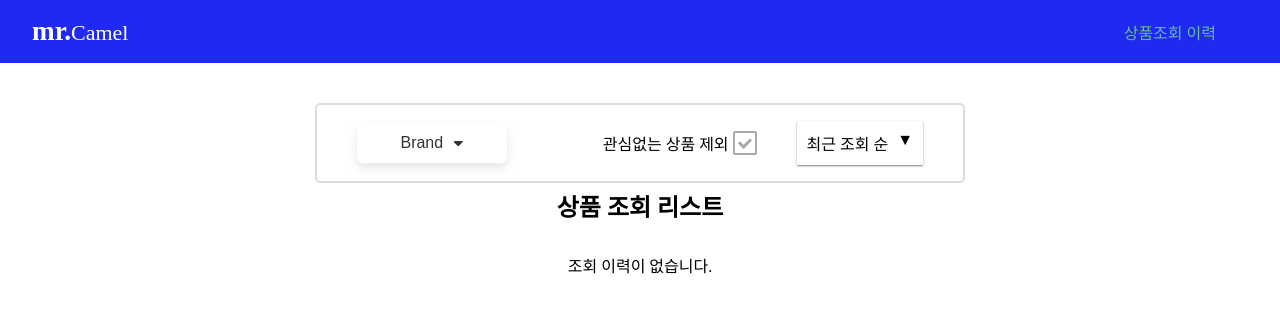
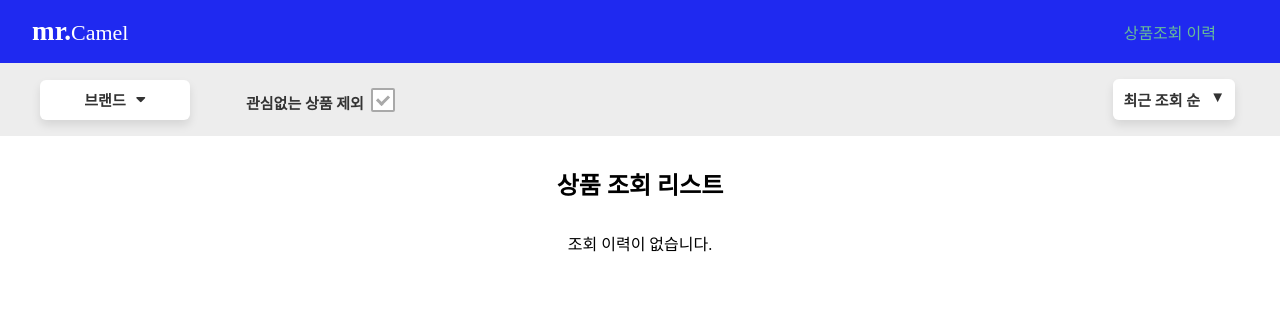
Before and after one commit to jiyoon1156/mrcamel-assignment2, a React (Create React App) app: page /recentList in a window 1280 px wide. Shown: the top 312 px of the page. Built offline with nearby package versions, Linux system fonts and the light colour scheme.

Commit message:
[STYLE] 조회 이력 페이지 FilterBar 디자인 수정

```diff
--- a/src/pages/RecentList/FilterBar/Filter/BrandFilter.js
+++ b/src/pages/RecentList/FilterBar/Filter/BrandFilter.js
@@ -32,7 +32,7 @@ class BrandFilter extends Component {
     return (
       <BrandBox>
         <OptionBox onClick={handleDrop}>
-          <span>Brand</span> <i className="fas fa-sort-down" />
+          <span>브랜드</span> {isDroped ? <i className="fas fa-sort-up" /> : <i className="fas fa-sort-down" />}
         </OptionBox>
         <BrandSelect isDrop={isDroped}>
           {brandDropList.map((brand, idx) => (
@@ -61,10 +61,16 @@ const OptionBox = styled.button`
 
   span {
     margin-right: 10px;
+    font-weight: 700;
+    font-size: 15px;
   }
 
-  i {
+  .fa-sort-down {
     padding-bottom: 7px;
+  }
+
+  .fa-sort-up {
+    padding-top: 7px;
   }
 
   &:hover {
@@ -77,6 +83,7 @@ const OptionBox = styled.button`
 const BrandSelect = styled.div`
   position: absolute;
   visibility: ${(props) => (props.isDrop ? 'visible' : 'hidden')};
+  border: 1px solid #ededed;
 `;
 
 const DropList = styled.div`
@@ -84,15 +91,16 @@ const DropList = styled.div`
   justify-content: center;
   align-items: center;
   width: 150px;
-  height: 40px;
-  border: 1px solid #ededed;
-  border-radius: 6px;
+  padding: 10px 0;
   background-color: #fff;
+  color: lightgray;
+  font-weight: 700;
+  font-size: 15px;
 
   &:hover {
     cursor: pointer;
     background-color: #ededed;
-    color: gray;
+    color: #333333;
   }
 `;
 
--- a/src/pages/RecentList/FilterBar/Filter/NotInterestFilter.js
+++ b/src/pages/RecentList/FilterBar/Filter/NotInterestFilter.js
@@ -8,7 +8,7 @@ class NotInterestFilter extends Component {
 
     return (
       <Label htmlFor="notInterest">
-        관심없는 상품 제외
+        <h3>관심없는 상품 제외</h3>
         <Input id="notInterest" type="checkbox" onChange={onNotInterestClick} />
         <Span />
       </Label>
@@ -20,9 +20,15 @@ const Label = styled.label`
   cursor: pointer;
   display: block;
   position: relative;
-  padding: 0 28px 0 56px;
+  padding: 12px 28px 0 56px;
   user-select: none;
   white-space: nowrap;
+
+  h3 {
+    margin-right: 3px;
+    color: #333333;
+    font-size: 15px;
+  }
 
   &:hover > span {
     border-color: #808080;
@@ -59,6 +65,7 @@ const Span = styled.span`
   top: 50%;
   transform: translateY(-50%);
   width: 24px;
+  background-color: #fff;
 
   &:after {
     border: solid #a9a9a9;
--- a/src/pages/RecentList/FilterBar/Filter/SortingFilter.js
+++ b/src/pages/RecentList/FilterBar/Filter/SortingFilter.js
@@ -45,10 +45,12 @@ class SortingFilter extends Component {
 }
 
 const SelectBox = styled.div`
-  border-radius: 1px;
-  box-shadow: 0 1px 2px 0 #808080;
+  margin-right: 45px;
+  border-radius: 6px;
+  box-shadow: 0 5px 10px 0 rgb(0 0 0 / 10%);
   position: relative;
   user-select: none;
+  font-weight: 700;
 
   & > :first-child:after {
     content: '${({ isOpen }) => (isOpen ? '▲' : '▼')}';
@@ -59,14 +61,15 @@ const SelectBox = styled.div`
 
 const Button = styled.div`
   background-color: #fff;
-  border-radius: 1px;
+  border-radius: 6px;
   cursor: pointer;
   padding: 10px 35px 10px 10px;
+  color: #333333;
+  font-size: 15px;
 `;
 
 const BoxList = styled.ul`
   border-top: 1px solid #dcdcdc;
-  border-radius: 1px;
   box-shadow: 0 1px 2px 0 #808080;
   display: ${({ isOpen }) => (isOpen ? 'block' : 'none')};
   left: 0px;
@@ -77,7 +80,7 @@ const BoxList = styled.ul`
   }
 
   & > :nth-child(${({ selected }) => selected + 1}) {
-    color: red;
+    color: #2396f3;
   }
 `;
 
--- a/src/pages/RecentList/FilterBar/FilterBar.js
+++ b/src/pages/RecentList/FilterBar/FilterBar.js
@@ -19,6 +19,7 @@ class FilterBar extends Component {
     } = this.props;
     return (
       <FilterContainer>
+        <SmallContainer>
           <BrandFilter
             inquireData={inquireData}
             brandFilterList={brandFilterList}
@@ -28,6 +29,8 @@ class FilterBar extends Component {
             handleDrop={handleDrop}
           />
           <NotInterestFilter onNotInterestClick={onNotInterestClick} />
+        </SmallContainer>
+
         <SortingFilter sortByFilter={sortByFilter} />
       </FilterContainer>
     );
@@ -35,18 +38,21 @@ class FilterBar extends Component {
 }
 
 const FilterContainer = styled.div`
+  display: flex;
+  justify-content: space-between;
   align-items: center;
-  align-self: center;
-  border: 2px solid #dcdcdc;
-  border-radius: 5px;
-  display: flex;
-  justify-content: space-around;
-  margin: 40px 0 5px 0;
+  margin-bottom: 30px;
   padding: 16px 0;
+  background-color: #ededed;
+  /* box-shadow: 0 5px 10px 0 rgb(0 0 0 / 10%); */
 
   & > :nth-child(2n - 1) {
     margin: 0 40px;
   }
 `;
 
+const SmallContainer = styled.div`
+  display: flex;
+`;
+
 export default FilterBar;
--- a/src/pages/RecentList/RecentList.js
+++ b/src/pages/RecentList/RecentList.js
@@ -129,27 +129,26 @@ const Container = styled.div`
   flex-direction: column;
 `;
 
-const BrandContainer = styled.div`
-  display: flex;
-  justify-content: center;
-`;
+const BrandContainer = styled.div``;
 
 const BrandBox = styled.div`
-  width: 640px;
-  border-radius: 5px;
-  border: 2px solid #dcdcdc;
+  padding-left: 20px;
 `;
 
 const BrandBtn = styled.button`
   margin: 2px 10px;
   padding: 10px 10px;
   border-radius: 4px;
-  background-color: #3ae374;
+  background-color: ${({ theme }) => theme.color.primary};
   color: #fff;
-  box-shadow: 0 0.125rem 0.625rem rgb(58 196 125 / 40%), 0 0.0625rem 0.125rem rgb(58 196 125 / 50%);
+  font-weight: 700;
+  font-size: 14px;
+  box-shadow: 0 0.125rem 0.625rem rgb(31 41 240 / 40%), 0 0.0625rem 0.125rem rgb(31 41 240 / 50%);
+  user-select: none;
 
   &:hover {
-    background-color: #32ff7e;
+    opacity: 0.7;
+    cursor: pointer;
   }
 `;
 
@@ -158,6 +157,7 @@ const Title = styled.div`
   font-size: 24px;
   font-weight: 600;
   margin-bottom: 30px;
+  user-select: none;
 `;
 
 export default RecentList;
```
Lines whose indentation alone changed are shown as unchanged.
